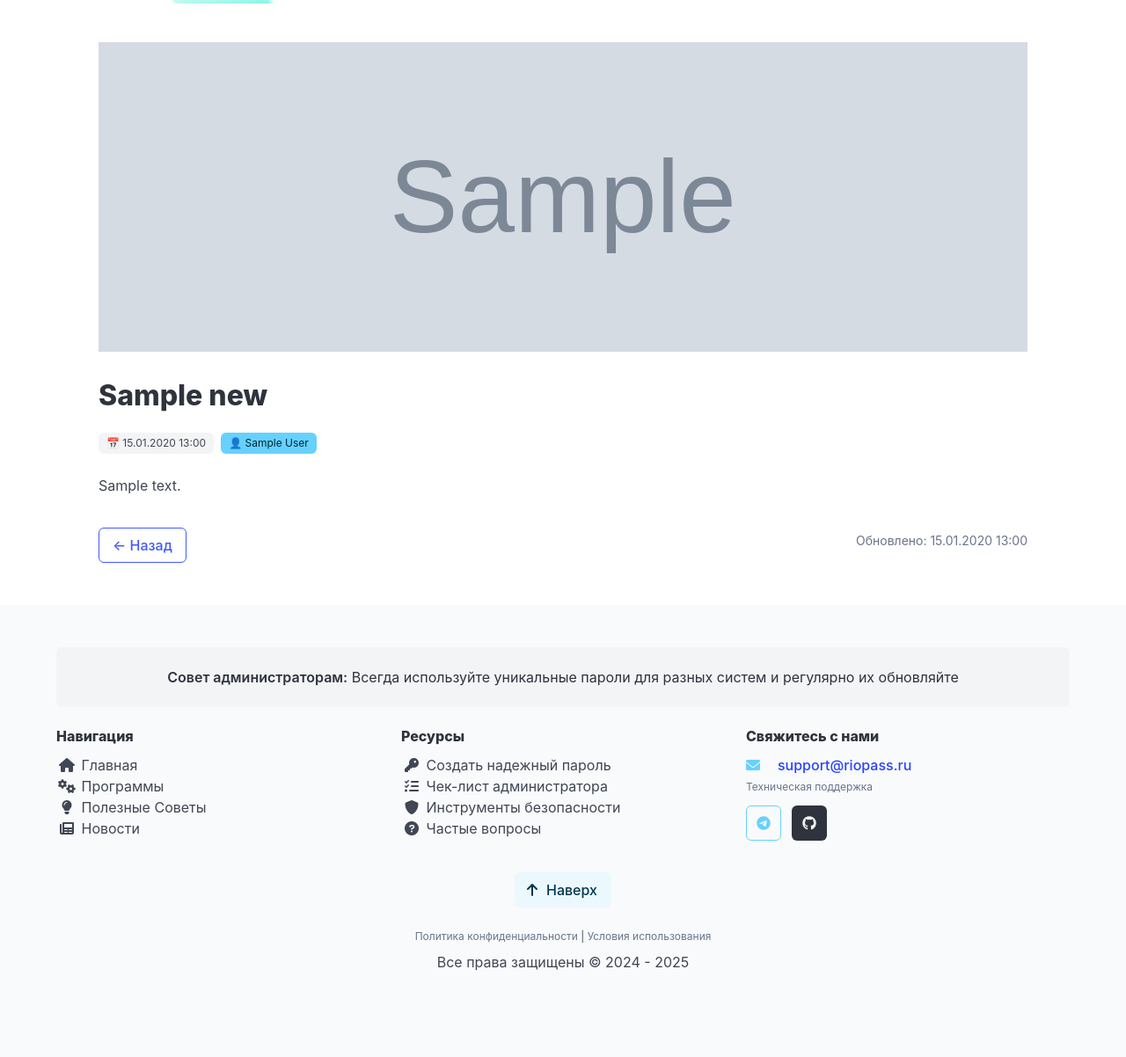
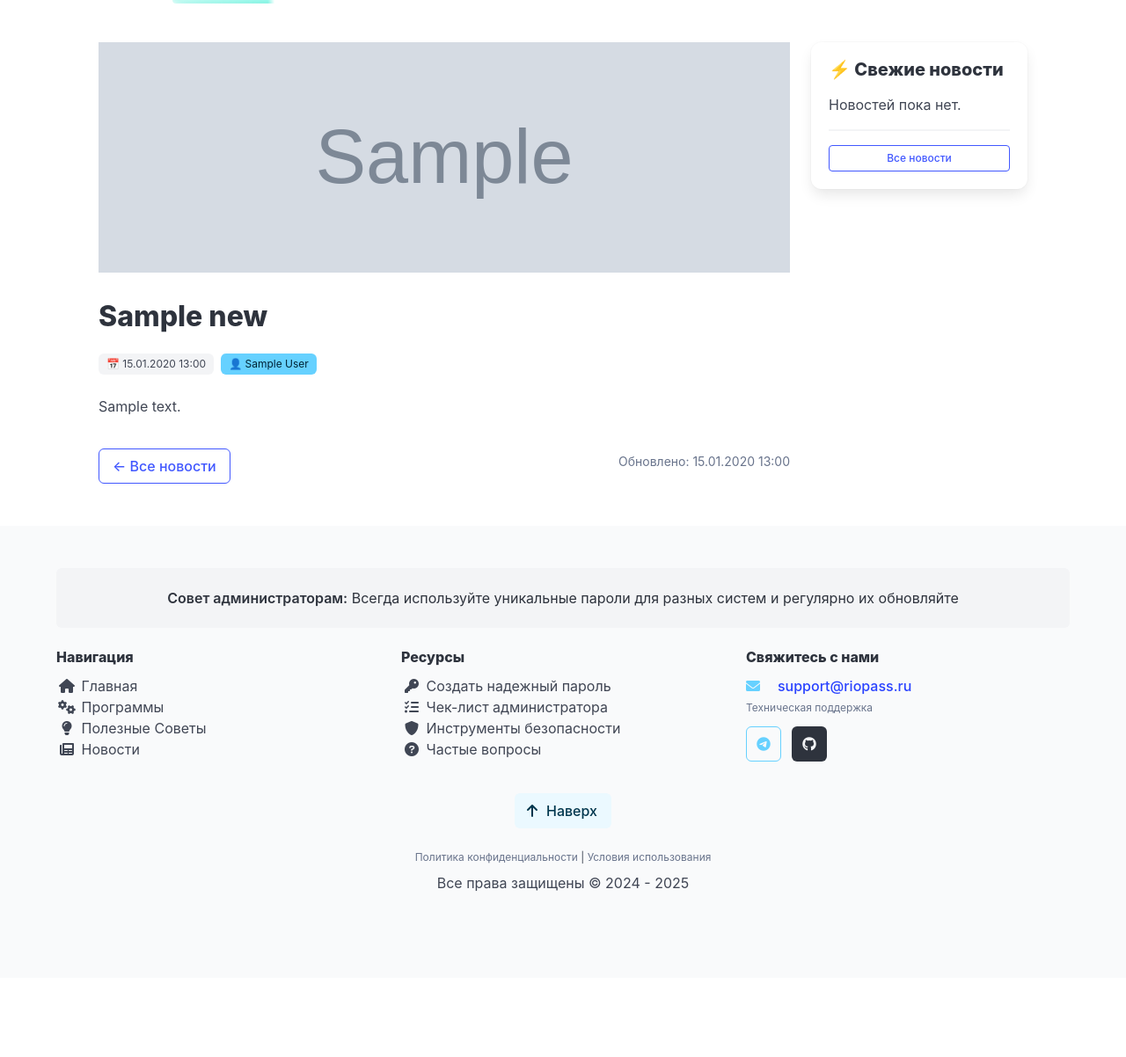
Before and after one commit to 1517mb/cat_time_bot, a Django app: a page that uses src/templates/content/news_detail.html in a window 1280 px wide. Shown: the part 52-1254 px from the top of the page at 88% size. After the commit the page ends 1066 px from the top, so only its background shows below. Run offline with Django 5.2, Linux system fonts and the light colour scheme; tables that the repository leaves empty hold one stand-in row (values such as "Sample post"); grey boxes marked "Sample" are stand-in pictures; some libraries are stand-ins or nearby versions.

Commit message:
Fix news detail

```diff
--- a/src/templates/content/news_detail.html
+++ b/src/templates/content/news_detail.html
@@ -5,6 +5,9 @@
 {% block content %}
 <section class="section">
     <div class="container">
+        <div class="columns">
+
+            <div class="column is-three-quarters">
                 <article class="content">
                     {% if news.image %}
                         <figure class="image is-3by1 mb-4">
@@ -17,7 +20,7 @@
                     <div class="tags">
                         <span class="tag is-light">📅 {{ news.created_at|date:"d.m.Y H:i" }}</span>
                         <span class="tag is-info">👤 {{ news.author.get_full_name|default:news.author.username }}</span>
-                {% if not news.is_published %}
+                        {% if not news.is_published and user.is_staff %}
                             <span class="tag is-warning">🚧 Черновик</span>
                         {% endif %}
                         {% if user.is_staff or user == news.author %}
@@ -30,12 +33,19 @@
                     </div>
 
                     <div class="mt-5 is-flex is-justify-content-space-between is-align-items-center">
-                <a class="button is-link is-outlined mt-3" onclick="history.back()">← Назад</a>
+                        <a class="button is-link is-outlined mt-3" href="{% url 'content:list' %}">← Все новости</a>
                         <small class="has-text-grey">
                             Обновлено: {{ news.updated_at|date:"d.m.Y H:i" }}
                         </small>
                     </div>
                 </article>
             </div>
+
+            <div class="column is-one-quarter">
+                {% include "content/_latest_news_widget.html" %}
+            </div>
+
+        </div>
+    </div>
 </section>
 {% endblock %}
```
Lines whose indentation alone changed are shown as unchanged.
